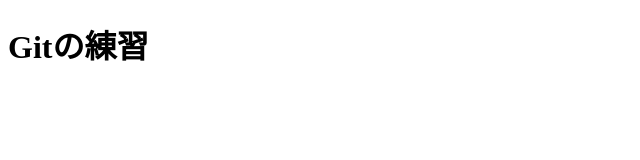
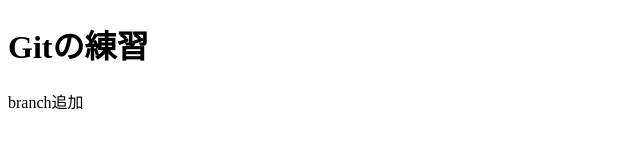
Before and after one commit to haldomae/GitTest, a plain HTML site: page index.html in a window 1280 px wide. Shown: the full height of the page, 0-640 px from the left. Drawn offline with Linux system fonts and the light colour scheme.

Commit message:
index.htmlの内容を修正

```diff
--- a/index.html
+++ b/index.html
@@ -5,5 +5,6 @@
     </head>
     <body>
         <h1>Gitの練習</h1>
+        <p>branch追加</p>
     </body>
 </html>
```
